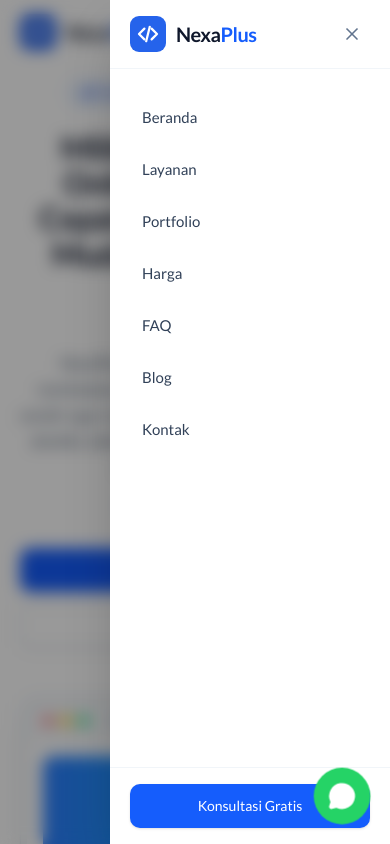
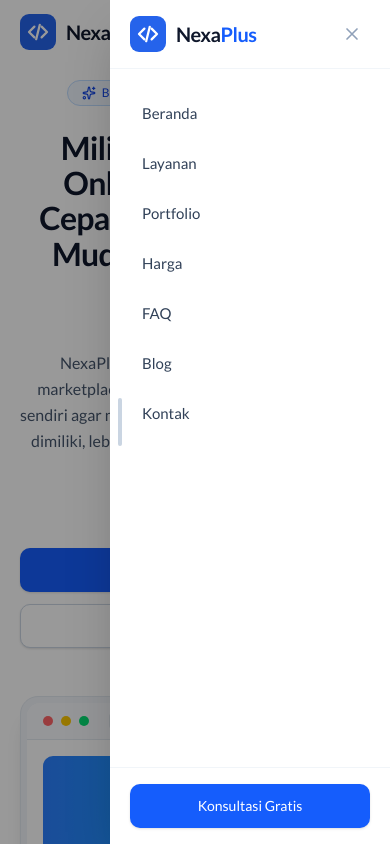
Before and after one commit to ersetdigital-sudo/nexaplus.app, a Next.js app: page / in a window 390 px wide. Both pictures are taken after a click on the button 350 px from the left and 32 px from the top of the page. Shown: the top 844 px of the page. Built offline with nearby package versions, Linux system fonts and the light colour scheme.

Commit message:
feat: replace mobile drawer with Vaul smooth drawer (swipe-to-close)

```diff
--- a/components/layout/navbar.tsx
+++ b/components/layout/navbar.tsx
@@ -1,8 +1,8 @@
 'use client';
 
 import { useState, useEffect, useCallback } from 'react';
-import { motion, AnimatePresence } from 'framer-motion';
-import { Menu, X } from 'lucide-react';
+import { Drawer } from 'vaul';
+import { Menu } from 'lucide-react';
 import { navLinks } from '@/data/navigation';
 import { getDefaultWhatsAppUrl } from '@/lib/whatsapp';
 import { Button } from '@/components/ui/button';
@@ -10,7 +10,7 @@ import { Logo } from '@/components/shared/logo';
 
 export function Navbar() {
   const [isScrolled, setIsScrolled] = useState(false);
-  const [isDrawerOpen, setIsDrawerOpen] = useState(false);
+  const [isOpen, setIsOpen] = useState(false);
 
   const whatsappUrl = getDefaultWhatsAppUrl();
 
@@ -21,32 +21,22 @@ export function Navbar() {
     return () => window.removeEventListener('scroll', handleScroll);
   }, []);
 
-  // Lock body scroll when drawer open
-  useEffect(() => {
-    if (isDrawerOpen) {
-      document.body.style.overflow = 'hidden';
-    } else {
-      document.body.style.overflow = '';
-    }
-    return () => { document.body.style.overflow = ''; };
-  }, [isDrawerOpen]);
-
   const handleLinkClick = useCallback(
     (e: React.MouseEvent<HTMLAnchorElement>, href: string) => {
       e.preventDefault();
-      setIsDrawerOpen(false);
+      setIsOpen(false);
       setTimeout(() => {
         const targetId = href.replace('#', '');
         const element = document.getElementById(targetId);
         if (element) element.scrollIntoView({ behavior: 'smooth' });
-      }, 300);
+      }, 350);
     },
     []
   );
 
   return (
     <header
-      className={`fixed top-0 left-0 right-0 z-50 transition-all duration-200 ease-in-out ${
+      className={`fixed top-0 left-0 right-0 z-50 transition-all duration-200 ${
         isScrolled
           ? 'bg-white/95 backdrop-blur-lg border-b border-slate-100 shadow-sm'
           : 'bg-white'
@@ -77,64 +67,55 @@ export function Navbar() {
             </Button>
           </div>
 
-          {/* Mobile Hamburger */}
+          {/* Mobile — Vaul Drawer trigger */}
+          <div className="md:hidden">
+            <Drawer.Root open={isOpen} onOpenChange={setIsOpen} direction="right">
+              <Drawer.Trigger asChild>
                 <button
                   type="button"
-            className="md:hidden flex h-10 w-10 items-center justify-center rounded-lg text-slate-700 hover:bg-slate-100 transition-colors"
-            onClick={() => setIsDrawerOpen(true)}
-            aria-expanded={isDrawerOpen}
+                  className="flex h-10 w-10 items-center justify-center rounded-lg text-slate-700 hover:bg-slate-100 transition-colors"
                   aria-label="Menu navigasi"
                 >
                   <Menu className="h-5 w-5" />
                 </button>
-        </div>
-      </nav>
+              </Drawer.Trigger>
 
-      {/* Mobile Drawer — fullscreen overlay style */}
-      <AnimatePresence>
-        {isDrawerOpen && (
-          <>
-            {/* Backdrop */}
-            <motion.div
-              className="fixed inset-0 z-[60] bg-black/40 backdrop-blur-sm md:hidden"
-              initial={{ opacity: 0 }}
-              animate={{ opacity: 1 }}
-              exit={{ opacity: 0 }}
-              transition={{ duration: 0.2 }}
-              onClick={() => setIsDrawerOpen(false)}
-            />
+              <Drawer.Portal>
+                <Drawer.Overlay className="fixed inset-0 z-[60] bg-black/40" />
+                <Drawer.Content
+                  className="fixed inset-y-0 right-0 z-[70] flex w-[280px] max-w-[85vw] flex-col bg-white shadow-2xl outline-none"
+                  aria-describedby={undefined}
+                >
+                  <Drawer.Title className="sr-only">Menu Navigasi</Drawer.Title>
 
-            {/* Drawer Panel — slide from right, full height */}
-            <motion.div
-              className="fixed inset-y-0 right-0 z-[70] w-[280px] max-w-[85vw] bg-white shadow-2xl md:hidden"
-              initial={{ x: '100%' }}
-              animate={{ x: 0 }}
-              exit={{ x: '100%' }}
-              transition={{ type: 'spring', damping: 30, stiffness: 300 }}
-            >
-              <div className="flex h-full flex-col">
-                {/* Drawer Header */}
+                  {/* Handle bar for swipe indication */}
+                  <div className="absolute left-2 top-1/2 -translate-y-1/2 h-12 w-1 rounded-full bg-slate-300" />
+
+                  {/* Header */}
                   <div className="flex items-center justify-between border-b border-slate-100 px-5 py-4">
                     <Logo />
+                    <Drawer.Close asChild>
                       <button
                         type="button"
-                    className="flex h-9 w-9 items-center justify-center rounded-lg text-slate-500 hover:bg-slate-100 transition-colors"
-                    onClick={() => setIsDrawerOpen(false)}
+                        className="flex h-9 w-9 items-center justify-center rounded-lg text-slate-400 hover:bg-slate-100 hover:text-slate-600 transition-colors"
                         aria-label="Tutup menu"
                       >
-                    <X className="h-5 w-5" />
+                        <svg className="h-5 w-5" fill="none" viewBox="0 0 24 24" stroke="currentColor" strokeWidth={2}>
+                          <path strokeLinecap="round" strokeLinejoin="round" d="M6 18L18 6M6 6l12 12" />
+                        </svg>
                       </button>
+                    </Drawer.Close>
                   </div>
 
-                {/* Drawer Links */}
-                <div className="flex-1 overflow-y-auto px-5 py-6">
-                  <div className="flex flex-col gap-1">
+                  {/* Links */}
+                  <div className="flex-1 overflow-y-auto px-4 py-5">
+                    <div className="flex flex-col gap-0.5">
                       {navLinks.map((link) => (
                         <a
                           key={link.href}
                           href={link.href}
                           onClick={(e) => handleLinkClick(e, link.href)}
-                        className="flex h-12 items-center rounded-lg px-3 text-[15px] font-medium text-slate-700 hover:bg-slate-50 hover:text-blue-600 transition-colors"
+                          className="flex h-12 items-center rounded-xl px-4 text-[15px] font-medium text-slate-700 hover:bg-slate-50 hover:text-blue-600 active:bg-slate-100 transition-colors"
                         >
                           {link.label}
                         </a>
@@ -142,7 +123,7 @@ export function Navbar() {
                     </div>
                   </div>
 
-                {/* Drawer Footer CTA */}
+                  {/* Footer CTA */}
                   <div className="border-t border-slate-100 px-5 py-4">
                     <Button asChild className="w-full" size="lg">
                       <a href={whatsappUrl} target="_blank" rel="noopener noreferrer">
@@ -150,11 +131,12 @@ export function Navbar() {
                       </a>
                     </Button>
                   </div>
+                </Drawer.Content>
+              </Drawer.Portal>
+            </Drawer.Root>
           </div>
-            </motion.div>
-          </>
-        )}
-      </AnimatePresence>
+        </div>
+      </nav>
     </header>
   );
 }
--- a/package.json
+++ b/package.json
@@ -41,7 +41,8 @@
     "tailwind-merge": "^3.6.0",
     "tailwindcss": "^4.3.0",
     "tw-animate-css": "^1.4.0",
-    "typescript": "^6.0.3"
+    "typescript": "^6.0.3",
+    "vaul": "^1.1.2"
   },
   "devDependencies": {
     "eslint": "^9.39.4",
```
Also changed, not shown: components.json, 1 other file (tests, documents, lock files or other folders). Lines whose indentation alone changed are shown as unchanged.
